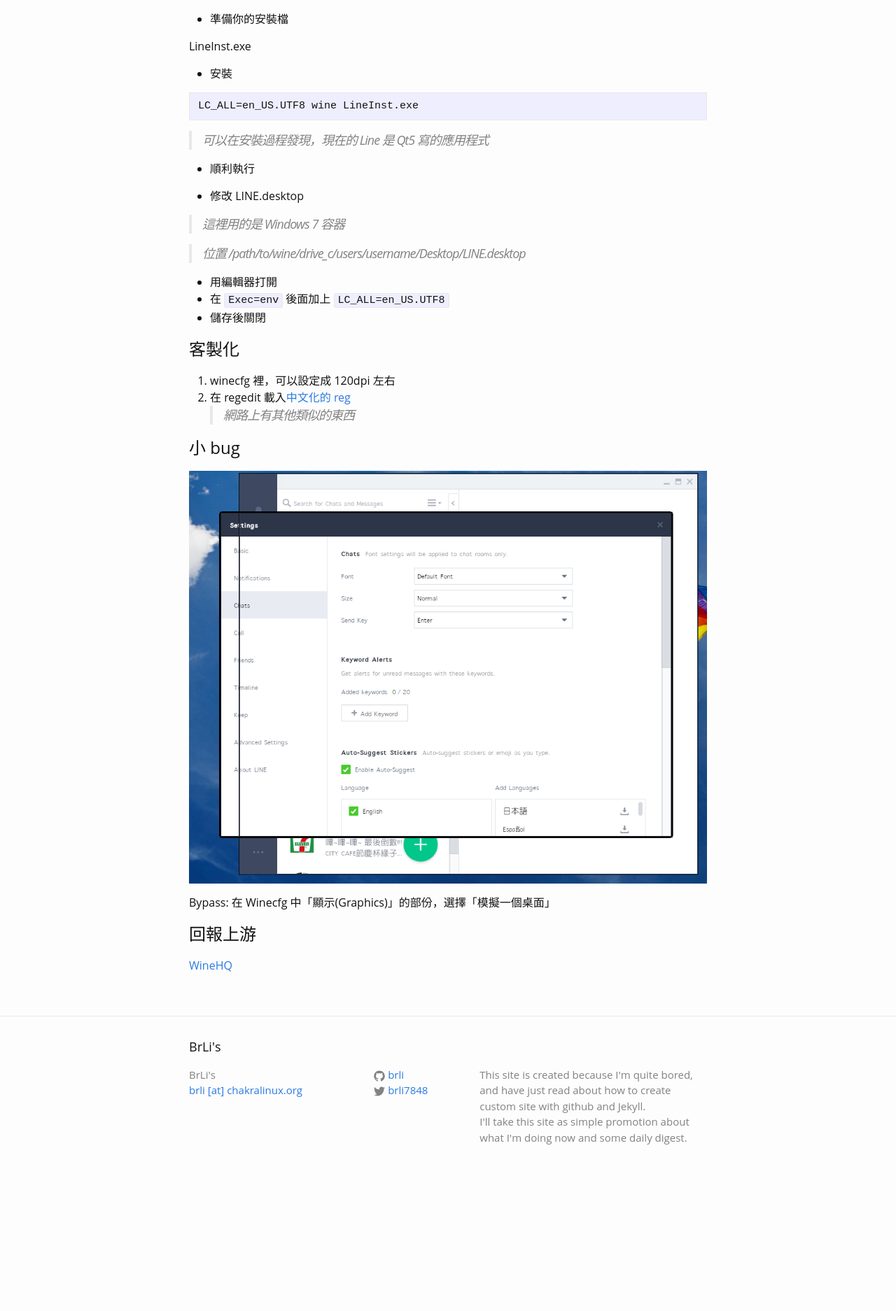
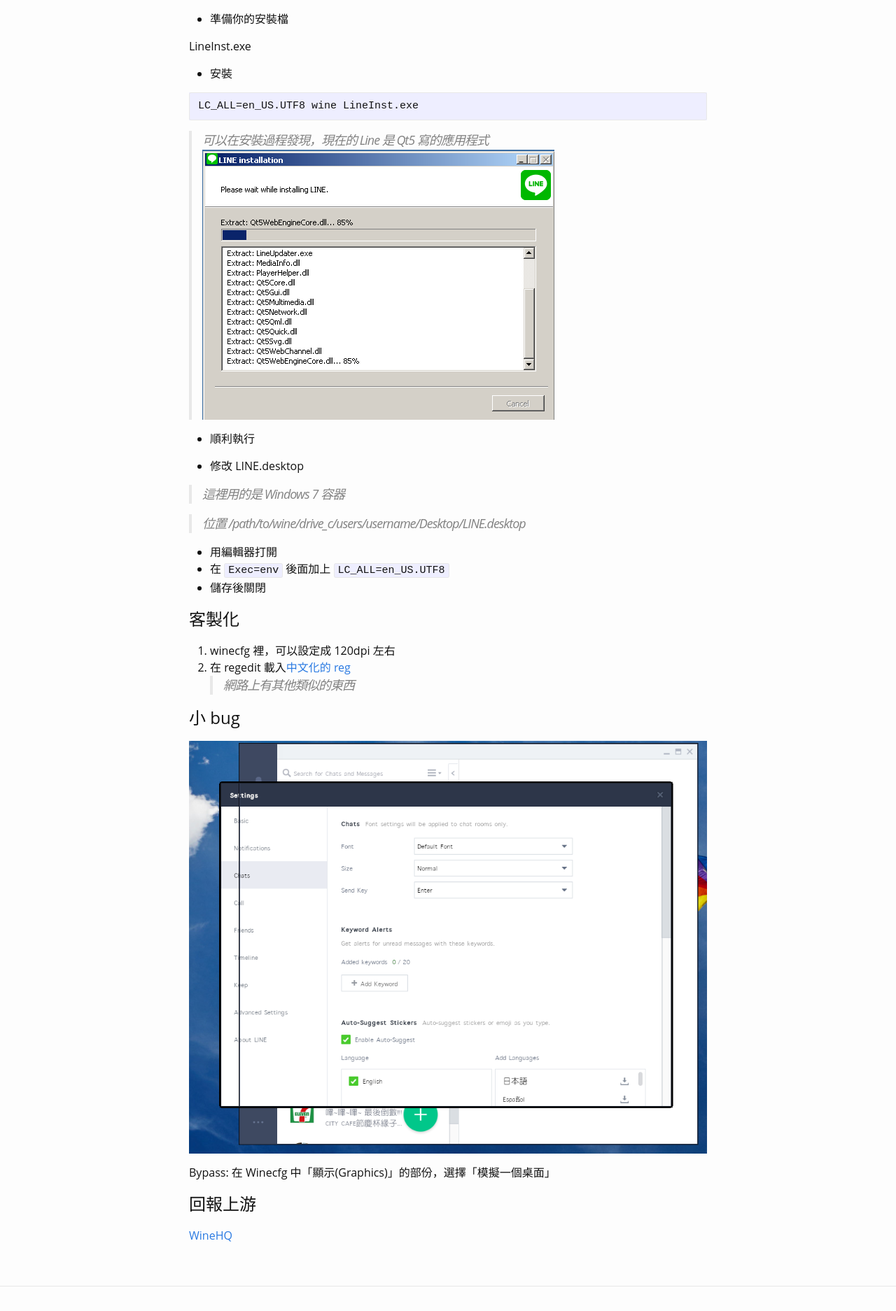
Before and after one commit to Brli/brli.github.io, a Jekyll site: the page built from _posts/2017-10-23-linux-wine-line.markdown, in a window 1280 px wide. Shown: the part 1088-2962 px from the top of the page at 70% size. Built offline with Jekyll 4.4.1, drawn with Linux system fonts in a browser that asks for light colours; comment, search, counter and statistics services are not loaded; before the commit the page ends 2785 px from its top, so only the background shows below that.

Commit message:
add wine installer image

````diff
--- a/_posts/2017-10-23-linux-wine-line.markdown
+++ b/_posts/2017-10-23-linux-wine-line.markdown
@@ -42,6 +42,7 @@
 ```
 
 > 可以在安裝過程發現，現在的 Line 是 Qt5 寫的應用程式
+![wine qt5](https://raw.githubusercontent.com/Brli/brli.github.io/master/_images/wine-qt5.png)
 
 - 順利執行
 
````
Also changed, not shown: _images/wine-qt5.png (added).
